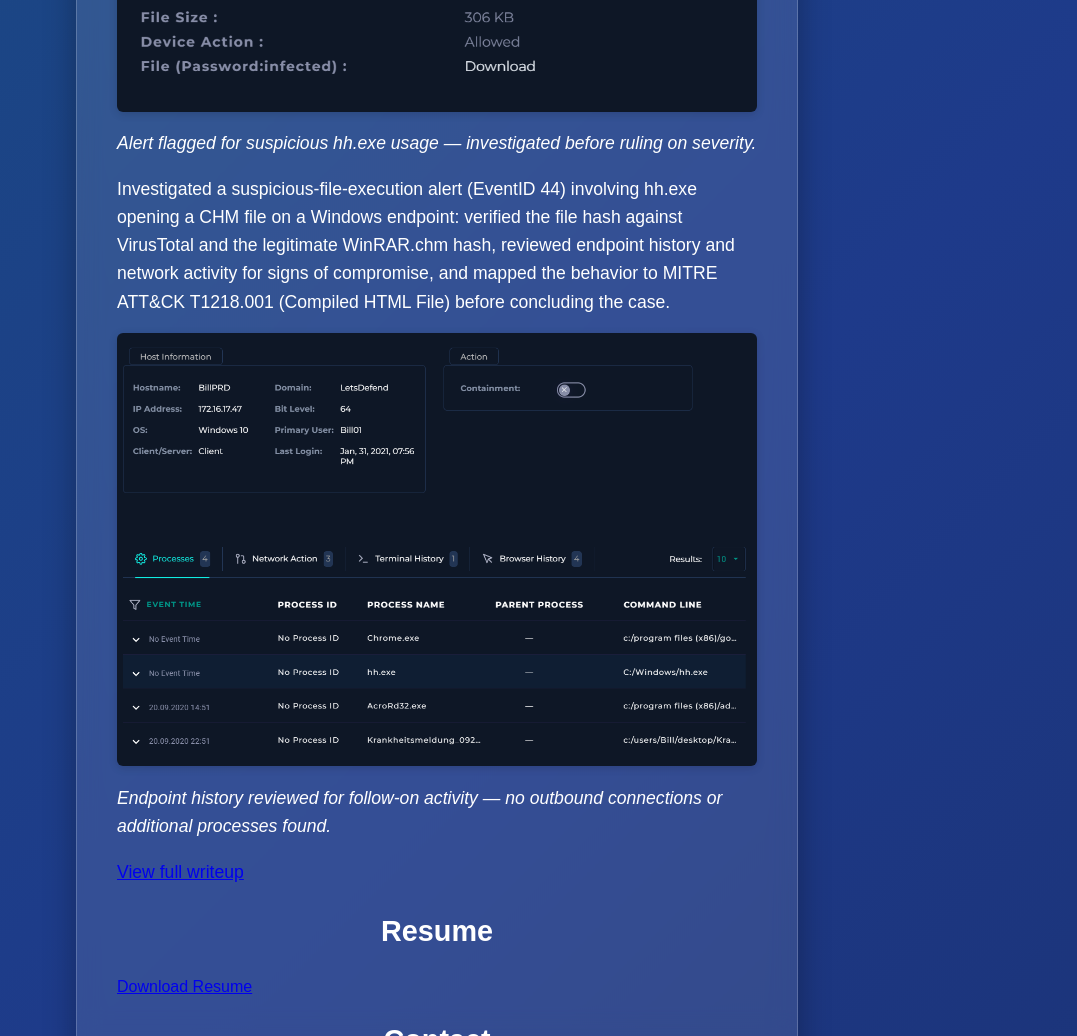
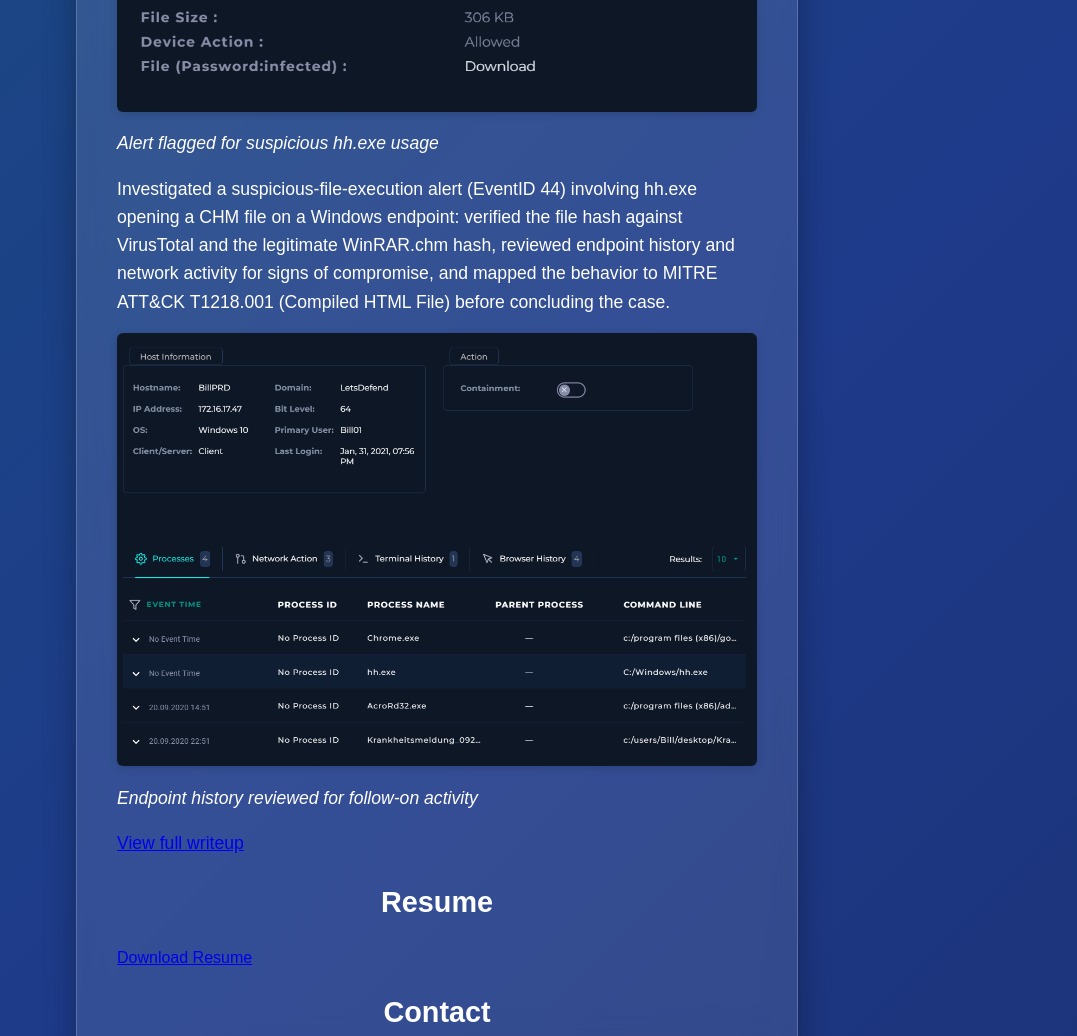
Before and after one commit to dustinposton/DustinPoston.github.io, a plain HTML site: page index.html in a window 1280 px wide. Shown: the part 2200-3236 px from the top of the page, without its empty margins (203-1280 px from the left). Drawn offline with Linux system fonts and the light colour scheme.

```diff
--- a/index.html
+++ b/index.html
@@ -72,7 +72,7 @@ for the case file.
 <h4>SOC Alert Investigation — Suspicious hh.exe Usage</h4>
 
 <img src="images/SOC113_Event.png" alt="Alert details for SOC113 suspicious hh.exe usage involving WinRAR.chm" class="project-img">
-<p><em>Alert flagged for suspicious hh.exe usage — investigated before ruling on severity.</em></p>
+<p><em>Alert flagged for suspicious hh.exe usage</em></p>
 
 <p>
 Investigated a suspicious-file-execution alert (EventID 44) involving hh.exe
@@ -83,7 +83,7 @@ MITRE ATT&CK T1218.001 (Compiled HTML File) before concluding the case.
 </p>
 
 <img src="images/SOC113_Endpoint_Information.png" alt="Endpoint information and process history for host BillPRD" class="project-img">
-<p><em>Endpoint history reviewed for follow-on activity — no outbound connections or additional processes found.</em></p>
+<p><em>Endpoint history reviewed for follow-on activity</em></p>
 
 <p>
 <a href="SOC113_Alert_Investigation.pdf">View full writeup</a>
```
